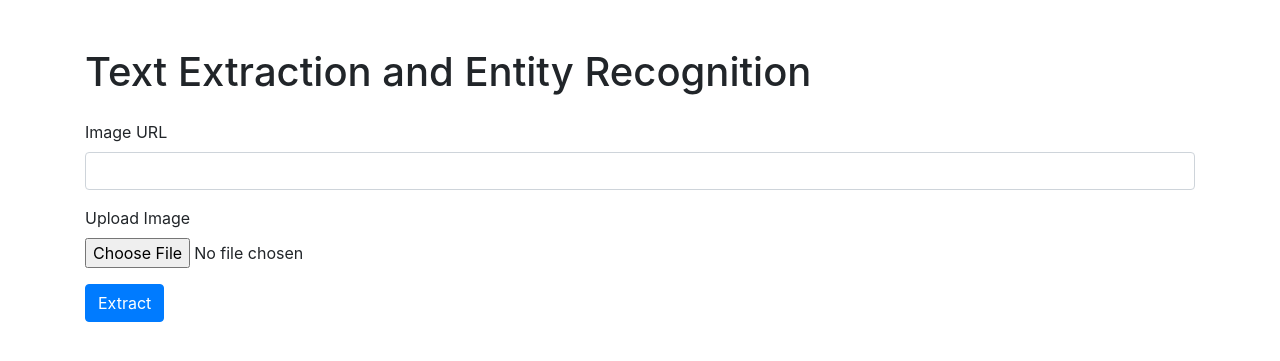
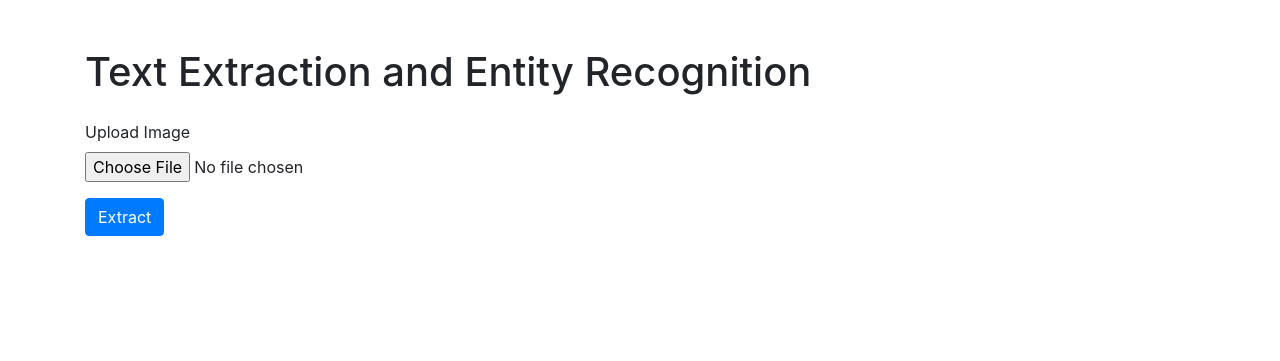
Before and after one commit to 9501893704rahul/aiscanimage, a Flask app: page / in a window 1280 px wide. Shown: the top 361 px of the page. Run offline with Flask 2, Linux system fonts and the light colour scheme; some libraries are stand-ins or nearby versions.

Commit message:
Update index.html

```diff
--- a/templates/index.html
+++ b/templates/index.html
@@ -10,10 +10,7 @@
     <div class="container">
       <h1 class="mt-5">Text Extraction and Entity Recognition</h1>
       <form id="extract-form" class="mt-4" action="/extract" method="post" enctype="multipart/form-data">
-        <div class="form-group">
-          <label for="image-url">Image URL</label>
-          <input type="url" class="form-control" id="image-url" name="image_url">
-        </div>
+
         <div class="form-group">
           <label for="image-file">Upload Image</label>
           <input type="file" class="form-control-file" id="image-file" name="image_file">
```
